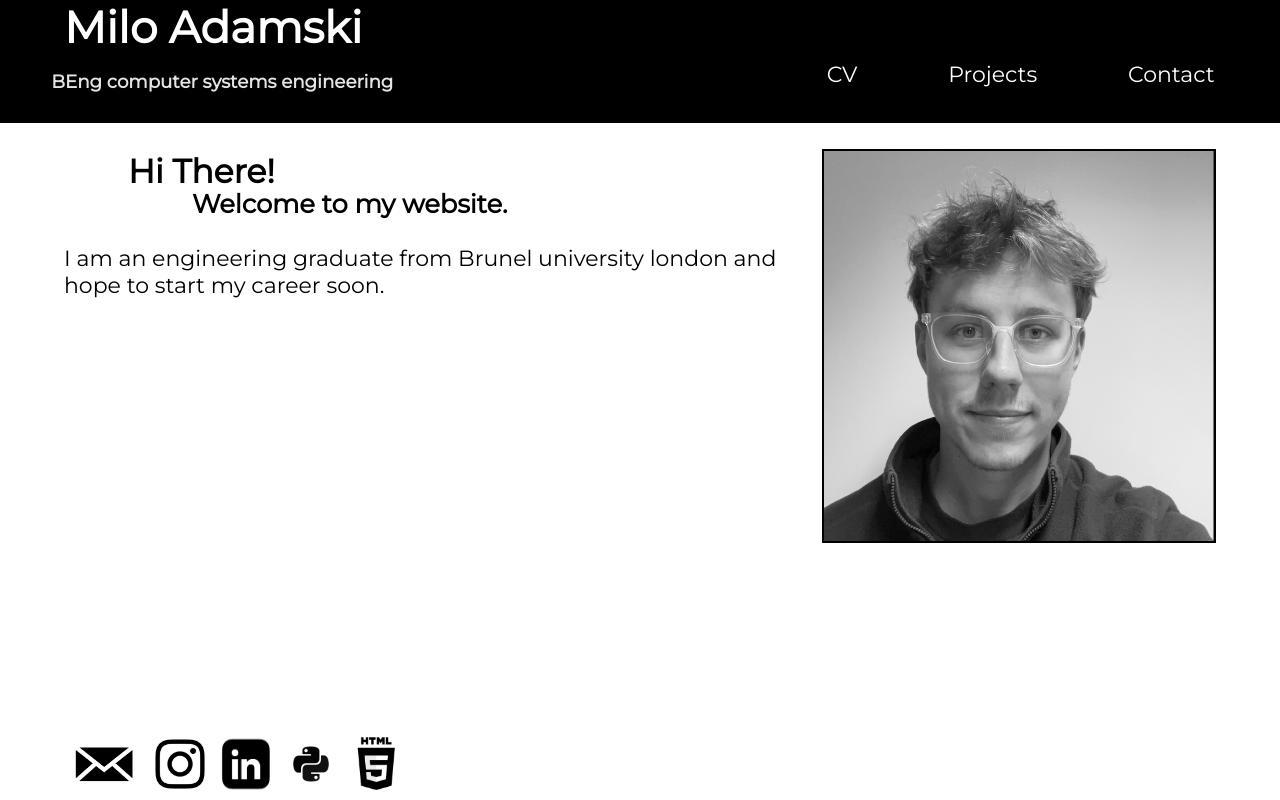
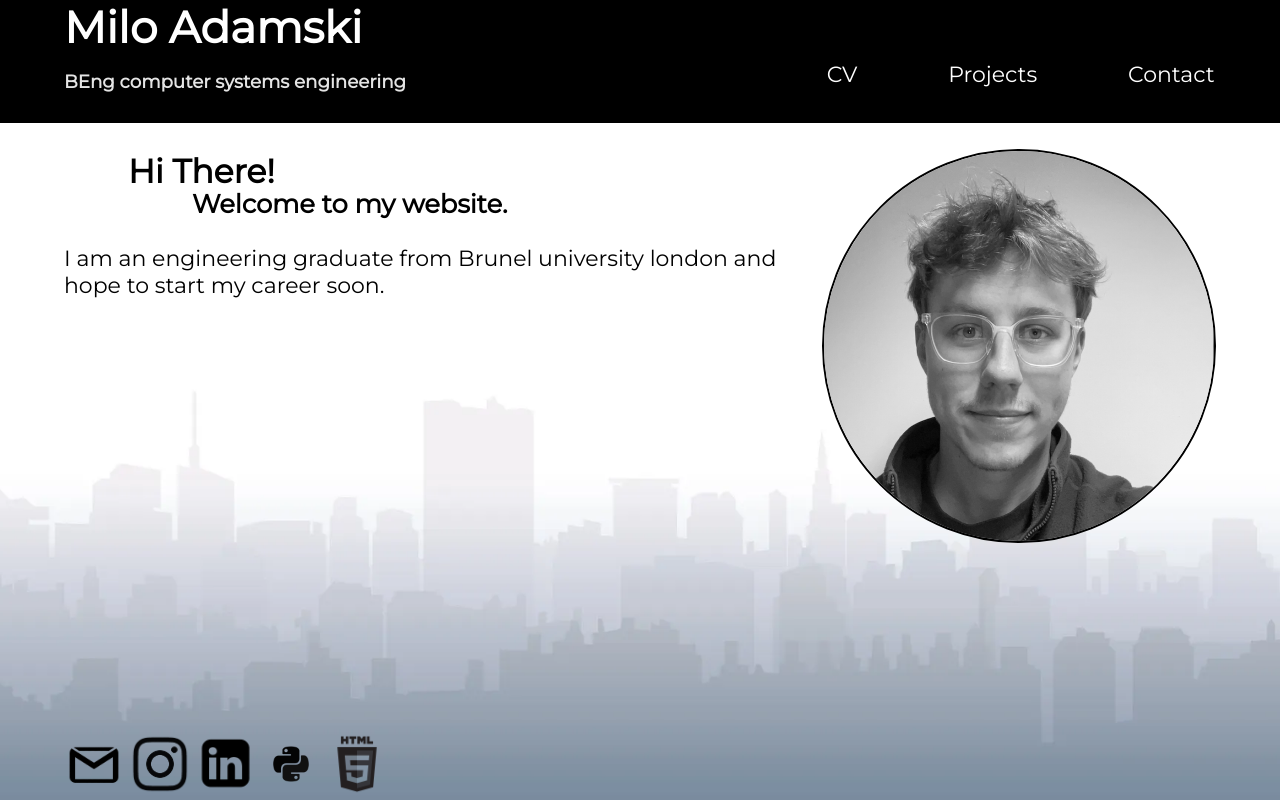
Before and after one commit to MiloAdamski/MiloAdamski.github.io, a plain HTML site: page index.html in a window 1280 px wide. Drawn offline with Linux system fonts and the light colour scheme.

Commit message:
added backgroup
general aesthetic changes

```diff
--- a/index.html
+++ b/index.html
@@ -35,18 +35,18 @@
 
 <footer class='left'>
     <a href ="m.adamski.0209@gmail.com" target="_blank">
-        <img src="email.jpeg" width="80" height="60" class='center'>
+        <img src="email.png" width="60" height="60" class='center'>
     </a>
     <a href="https://www.instagram.com/milo.adamski/" target="_blank">
-        <img src="insta.jpeg" width="60" height="60" class='center'>
+        <img src="insta.png" width="60" height="60" class='center'>
     </a>
     <a href ="https://www.linkedin.com/in/milo-adamski-b5086b309/?trk=opento_sprofile_details" target="_blank">
-        <img src="linked.jpeg" width="60" height="60" class='center'>
+        <img src="linked.png" width="60" height="60" class='center'>
     </a>
     <a href ="Python3 Certificate.pdf" target="_blank">
         <img src="python3.jpeg" width="60" height="60" class='center'>
     </a>
     <a href ="htmlcertificate.pdf" target="_blank">
-        <img src="html5.jpeg" wwidth="60" height="60" class='center'>
+        <img src="html5.png" wwidth="60" height="60" class='center'>
     </a>
 </footer>
--- a/style.css
+++ b/style.css
@@ -63,7 +63,7 @@ nav {
 }
 
 #course{
-  margin-left: 2%;
+  margin-left: 3%;
   width:40%;
 }
 
@@ -72,7 +72,17 @@ nav {
   margin-left: 85px;
 }
 
+html {
+  background: url(background.webp) no-repeat center center fixed;
+  -webkit-background-size: cover;
+  -moz-background-size: cover;
+  -o-background-size: cover;
+  background-size: cover;
+}
+
 body{
+  width: 100%;
+  height: 100%;
   /*border: 1px solid red;*/
   font-size: 22px;
   margin:0;
@@ -83,6 +93,7 @@ body{
   margin-top: 2%;
   margin-right: 5%;
   float: right;
+  border-radius: 50%;
   border: 2px solid black;
 }
 
```
Also changed, not shown: background.webp (added), email.jpeg (deleted), email.png (added), html5.jpeg (deleted), html5.png (added), insta.jpeg (deleted), insta.png (added), linked.jpeg (deleted), linked.png (added), 1 other file.
